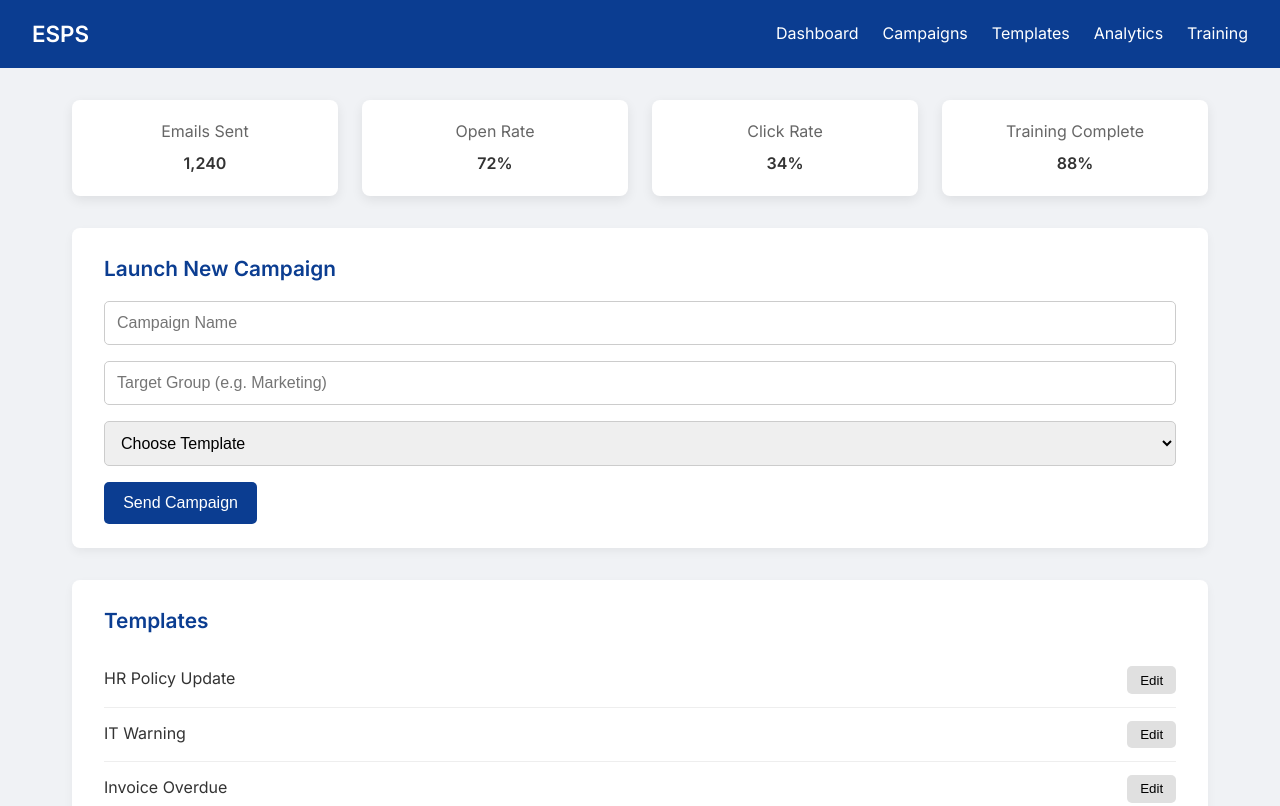
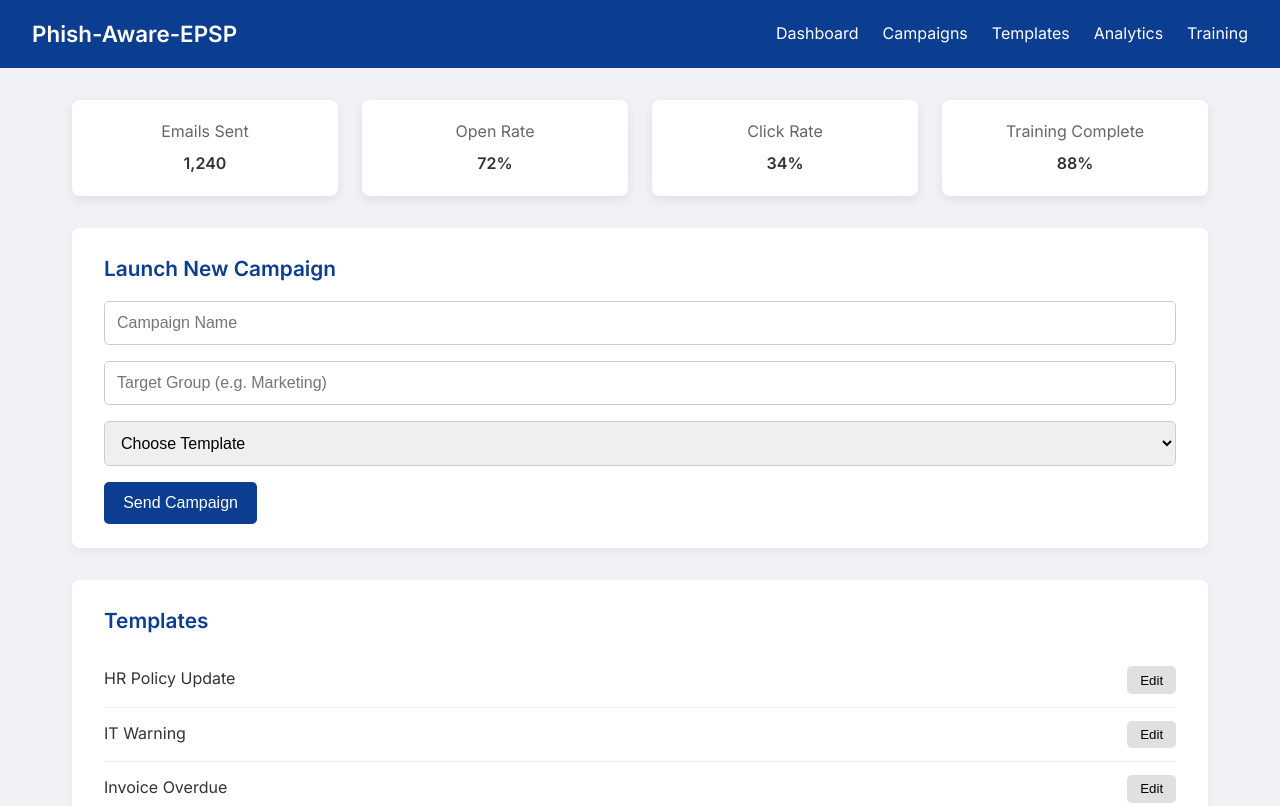
Before and after one commit to Puneeth-255/Phish-Aware-EPSP, a website: page index.html in a window 1280 px wide. Shown: the top 806 px of the page. Drawn offline with Linux system fonts and the light colour scheme.

Commit message:
index.html

```diff
--- a/index.html
+++ b/index.html
@@ -9,7 +9,7 @@
 </head>
 <body>
   <nav class="navbar">
-    <div class="logo">ESPS</div>
+    <div class="logo">Phish-Aware-EPSP</div>
     <nav class="nav-links">
       <a href="index.html">Dashboard</a>
       <a href="campaigns.html">Campaigns</a>
```
